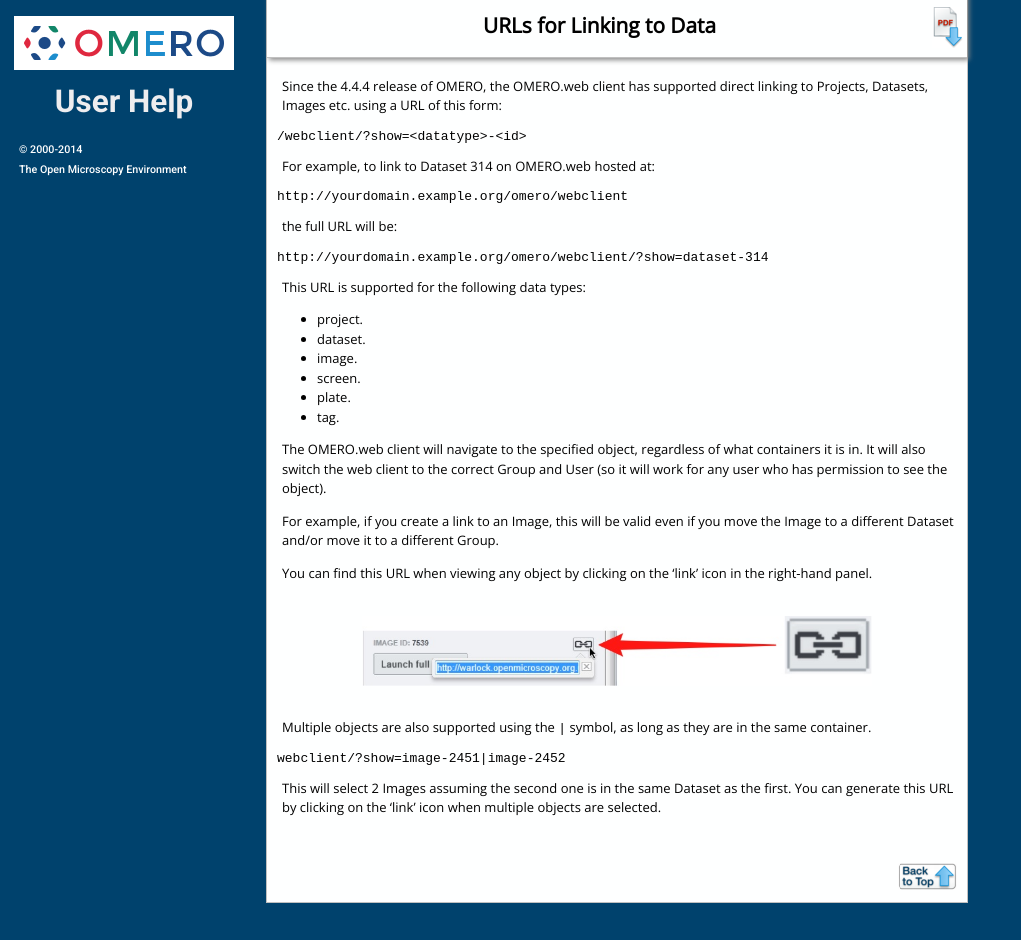
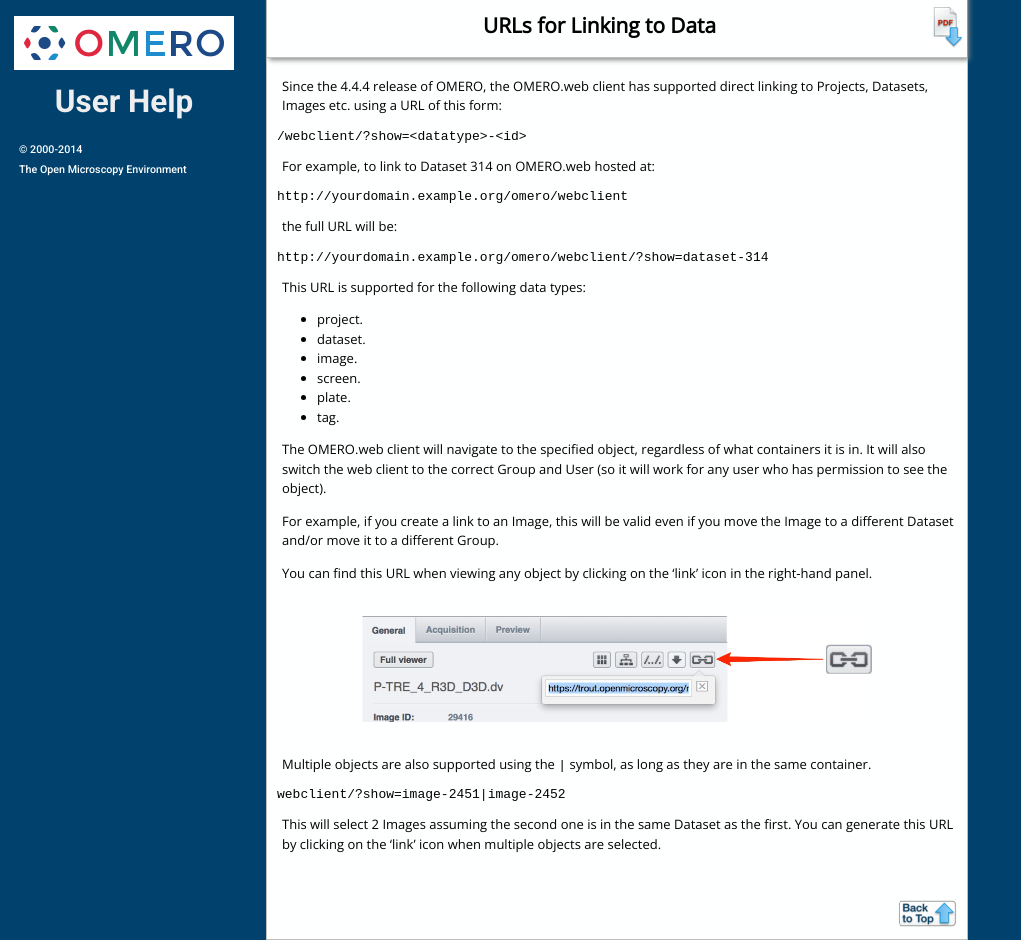
Before and after one commit to snoopycrimecop/ome-help, a Jekyll site: the page built from urls-to-data.html, in a window 1280 px wide. Shown: the whole page, without its empty margins (0-1021 px from the left). Built offline with Jekyll 4.4.1, drawn with Linux system fonts in a browser that asks for light colours; Markdown is read by kramdown in place of the engine named in the settings; before the commit the page ends 903 px from its top, so only the background shows below that.

Commit message:
Updating screenshot in urls-data.html

```diff
--- a/urls-to-data.html
+++ b/urls-to-data.html
@@ -46,7 +46,7 @@
 <div class="line"><br /></div> <!-- end #line -->
 </div> <!-- end #line-block -->
 
-<img alt="../images/webclientGeneral2.jpg" class="align-center" src="images/webclientGeneral2.jpg" style="width: 75%;" />
+<img alt="../images/urlsDataLink.jpg" class="align-center" src="images/urlsDataLink.jpg" style="width: 75%;" />
 
 <div class="line-block">
 <div class="line"><br /></div> <!-- end #line -->
```
Also changed, not shown: images/urlsDataLink.jpg (added).
